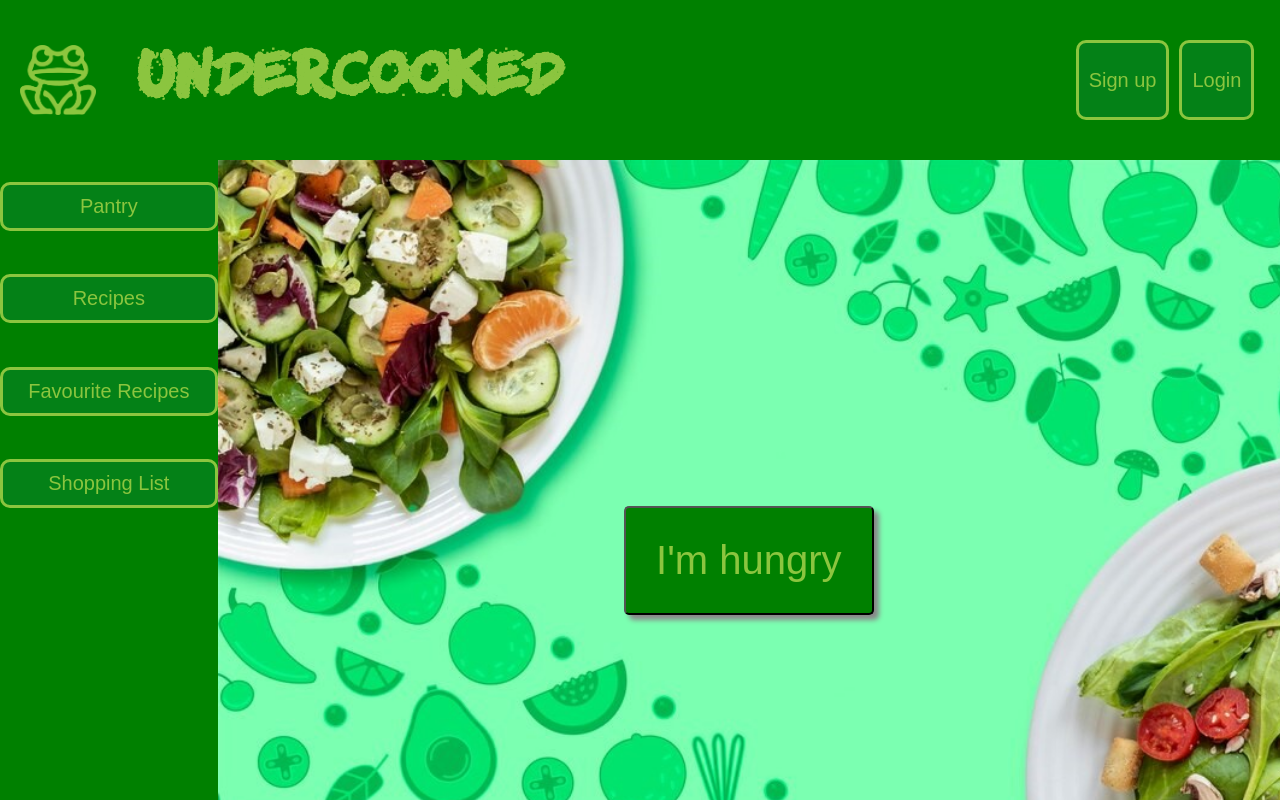
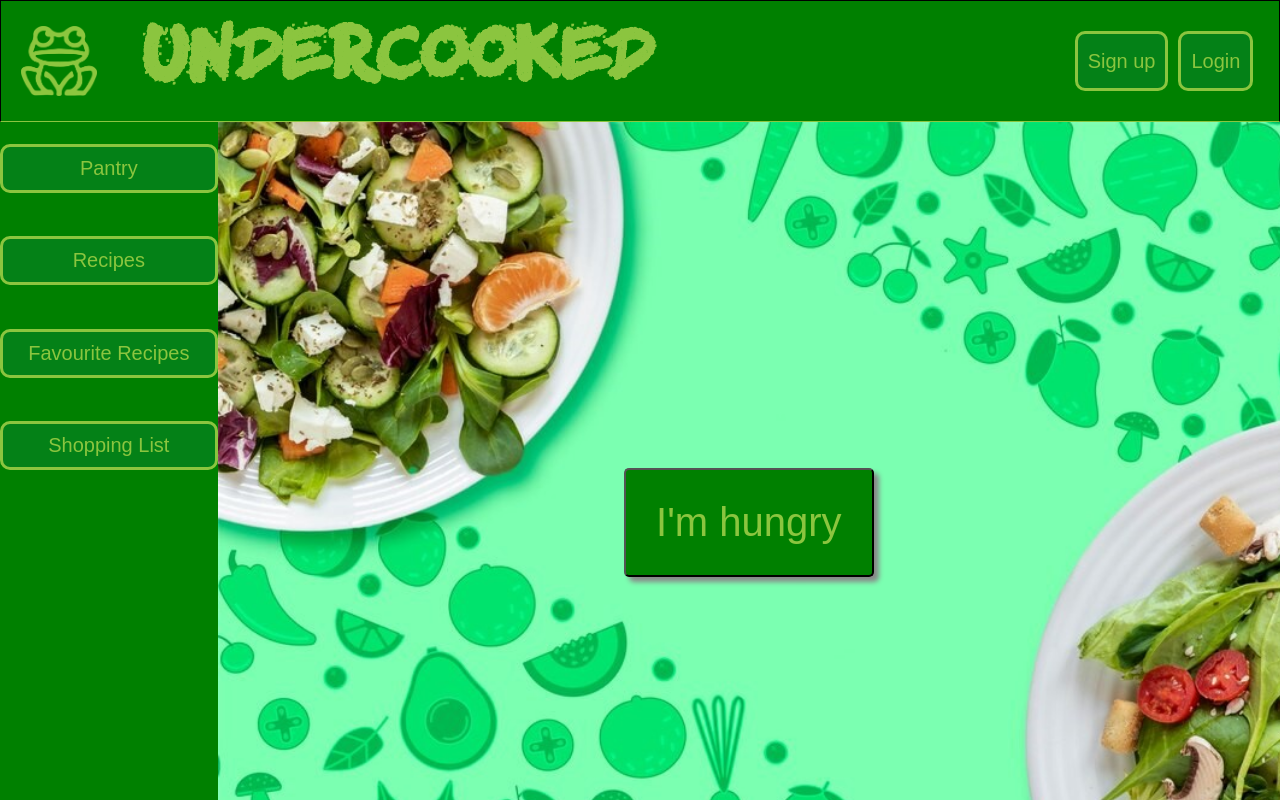
Before and after one commit to BathoBence/undercooked_frontend, a React (Vite) app in the folder undercooked/: page / in a window 1280 px wide. Shown: the top 800 px of the page. Built offline with nearby package versions, Linux system fonts and the light colour scheme.

Commit message:
add shadow and min height/width to header and nav baar

```diff
--- a/undercooked/src/Pages/Layout/Layout.css
+++ b/undercooked/src/Pages/Layout/Layout.css
@@ -44,16 +44,21 @@ a {
   font-family: chalk;
   color: #8BC53F;
   text-decoration: none;
-  font-size: 50px;
+  font-size: 60px;
   margin: 5%;
 }
 
 .header {
-  height: 20vh;
+  height: 15vh;
+  min-height: 100px;
   background-color: green;
   display: flex;
   align-items: center;
   justify-content: space-between;
+  box-shadow: 5px 5px 5px #888888;
+  border-bottom: #8BC53F;
+  border-width: 1px;
+  border-style:solid;
 }
 
 .title_container{
@@ -65,7 +70,7 @@ a {
   display: flex;
   align-self: center;
   justify-content: center;
-  height: 10vh;
+  min-height: 60px;
   margin-right: 2vw;
   gap: 10px;
 }
--- a/undercooked/src/Pages/NavBar/NavBar.css
+++ b/undercooked/src/Pages/NavBar/NavBar.css
@@ -21,8 +21,9 @@
 
   .navbar {
     width: 17vw;
+    min-width: 120px;
     background-color: green;
-    height: ;
+    box-shadow: 5px 5px 5px #888888;
   }
 
   .navButtons {
@@ -46,7 +47,6 @@
     font-family:Arial, Helvetica, sans-serif
   }
   .navButton:hover{
-    text-decoration: underline;
-    background-color: rgb(1, 182, 1);
+    background-color: #8BC53F;
     color : green;
   }
--- a/undercooked/src/Pages/RecipeList/RecipeList.css
+++ b/undercooked/src/Pages/RecipeList/RecipeList.css
@@ -1,5 +1,4 @@
 .center_list {
-  margin-top: 20vh;
   height: calc(100vh - 2em);
   flex-direction: column;
   display: flex;
```
